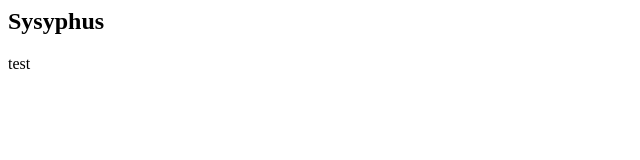
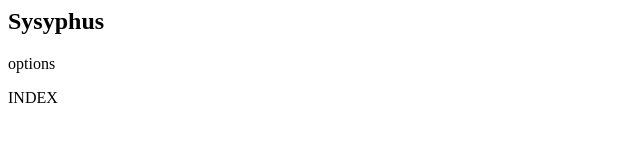
Before and after one commit to louisscruz/system-design-simulator, a React app: page /#/ in a window 1280 px wide. Shown: the top 160 px of the page, without its empty margins (0-640 px from the left). Built offline with nearby package versions, Linux system fonts and the light colour scheme; the HTML template or start-up script is replaced by a standard one.

Commit message:
Add initial SystemDesigner tests

```diff
--- /dev/null
+++ b/components/SystemComposition/SystemCompositionIndex.jsx
@@ -0,0 +1,11 @@
+import React from 'react';
+
+function SystemCompositionIndex() {
+  return (
+    <div>
+      INDEX
+    </div>
+  );
+}
+
+export default SystemCompositionIndex;
--- /dev/null
+++ b/components/SystemComposition/SystemCompositionOptions.jsx
@@ -0,0 +1,9 @@
+import React from 'react';
+
+function SystemCompositionOptions() {
+  return (
+    <p>options</p>
+  );
+}
+
+export default SystemCompositionOptions;
--- /dev/null
+++ b/components/SystemComposition/index.js
@@ -0,0 +1,7 @@
+import SystemCompositionOptions from './SystemCompositionOptions';
+import SystemCompositionIndex from './SystemCompositionIndex';
+
+export {
+  SystemCompositionOptions,
+  SystemCompositionIndex,
+};
--- a/components/SystemDesigner/SystemDesigner.jsx
+++ b/components/SystemDesigner/SystemDesigner.jsx
@@ -1,9 +1,15 @@
 import React from 'react';
+
+import {
+  SystemCompositionOptions,
+  SystemCompositionIndex,
+} from '../SystemComposition';
 
 function SystemDesigner() {
   return (
     <div>
-      <p>test</p>
+      <SystemCompositionOptions />
+      <SystemCompositionIndex />
     </div>
   );
 }
```
Also changed, not shown: 1 other file (tests, documents, lock files or other folders).
